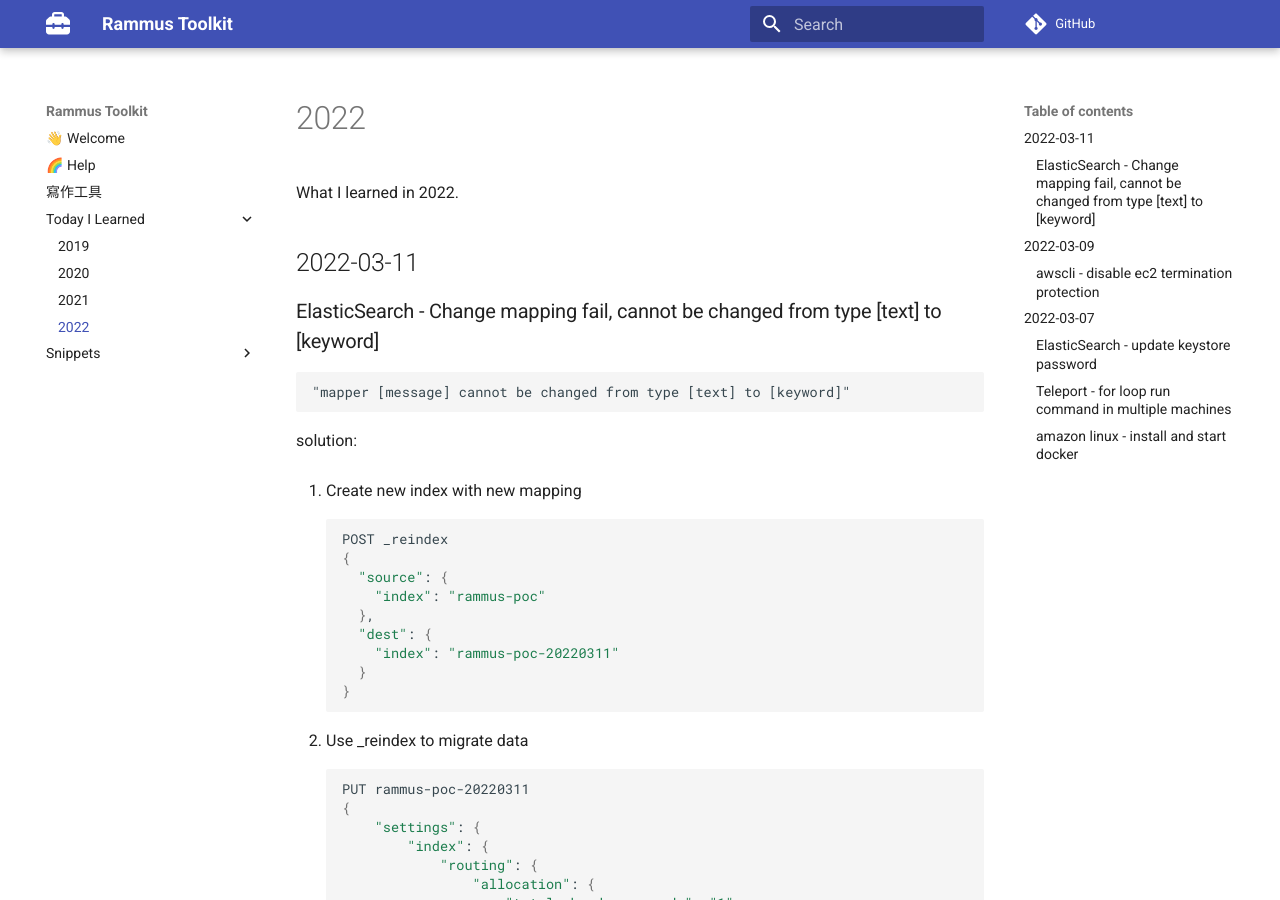
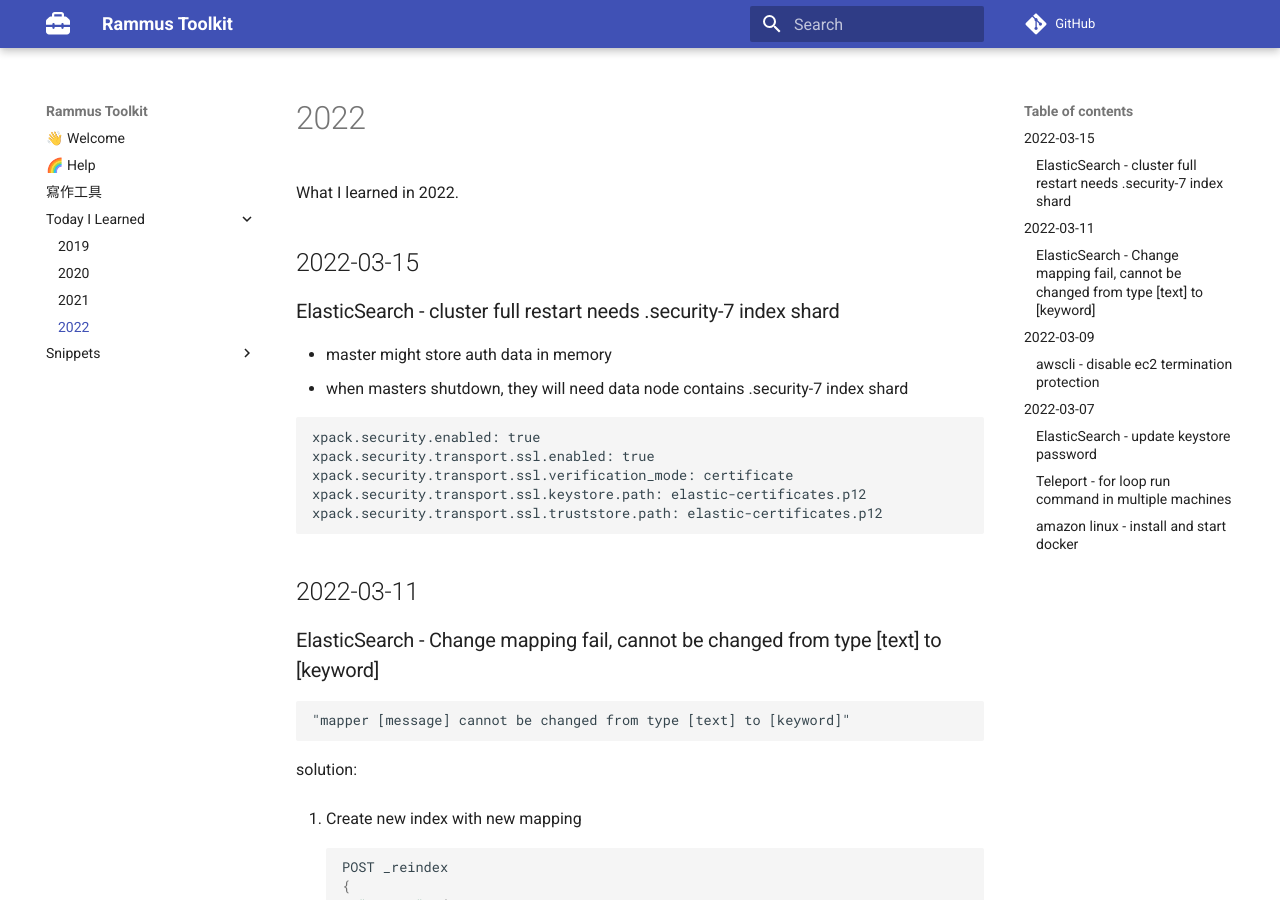
Before and after one commit to RammusXu/toolkit, an MkDocs documentation site: the page built from docs/Today-I-Learned/2022.md, in a window 1280 px wide and 900 px high. Built offline with MkDocs 1.6.1 and Material for MkDocs 9.7.7, drawn with Linux system fonts in a browser that asks for light colours; comment, search, counter and statistics services are not loaded.

Commit message:
## 2022-03-15

````diff
--- a/docs/Today-I-Learned/2022.md
+++ b/docs/Today-I-Learned/2022.md
@@ -1,5 +1,19 @@
 
 What I learned in 2022.
+
+## 2022-03-15
+### ElasticSearch - cluster full restart needs .security-7 index shard
+
+- master might store auth data in memory
+  - when masters shutdown, they will need data node contains .security-7 index shard
+
+```
+xpack.security.enabled: true
+xpack.security.transport.ssl.enabled: true
+xpack.security.transport.ssl.verification_mode: certificate
+xpack.security.transport.ssl.keystore.path: elastic-certificates.p12
+xpack.security.transport.ssl.truststore.path: elastic-certificates.p12
+```
 
 ## 2022-03-11
 ### ElasticSearch - Change mapping fail, cannot be changed from type [text] to [keyword]
````
Also changed, not shown: docs/snippets/kubernetes.md (+5 -0 lines), docs/snippets/linux.md (+11 -0 lines).
